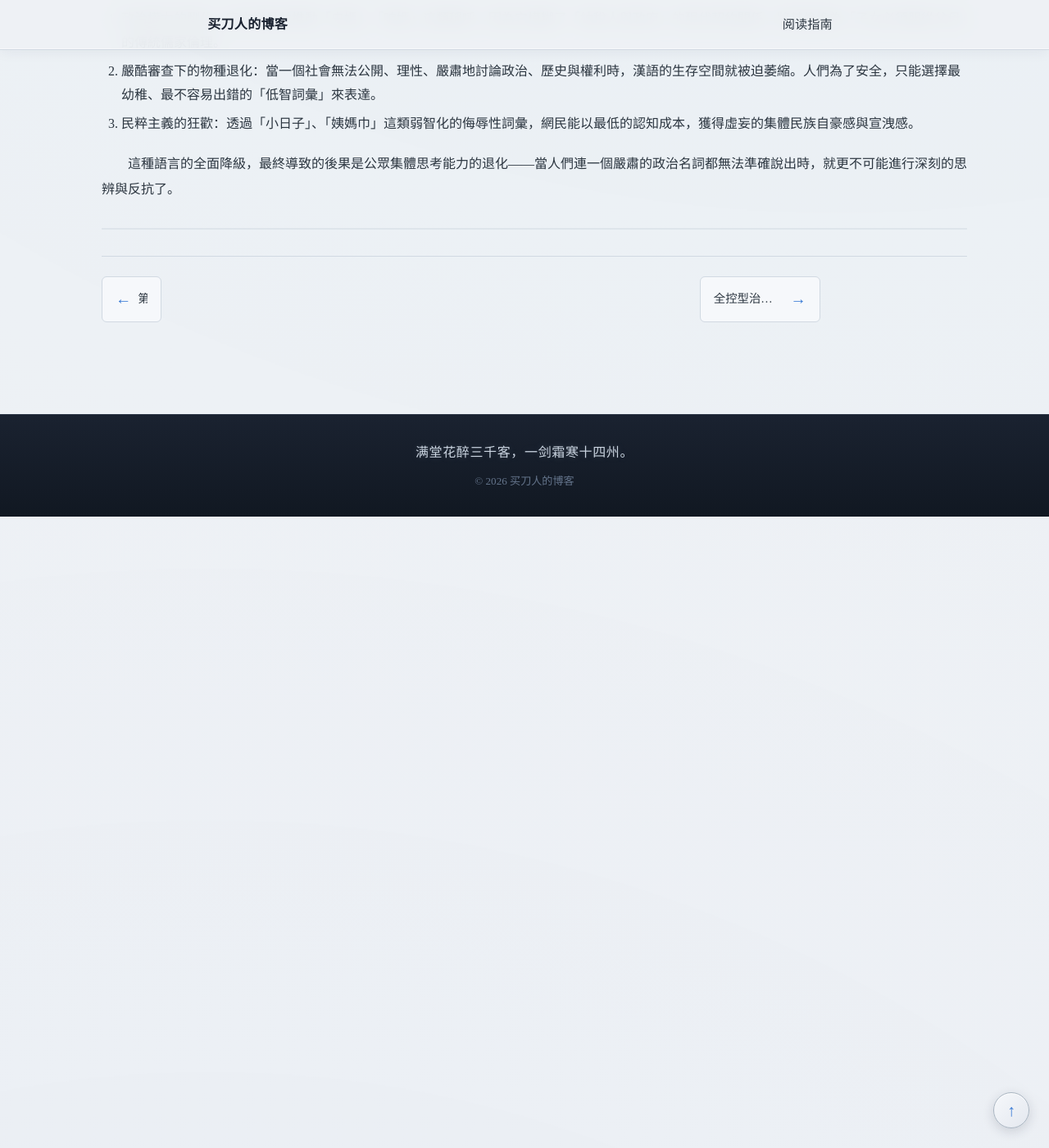
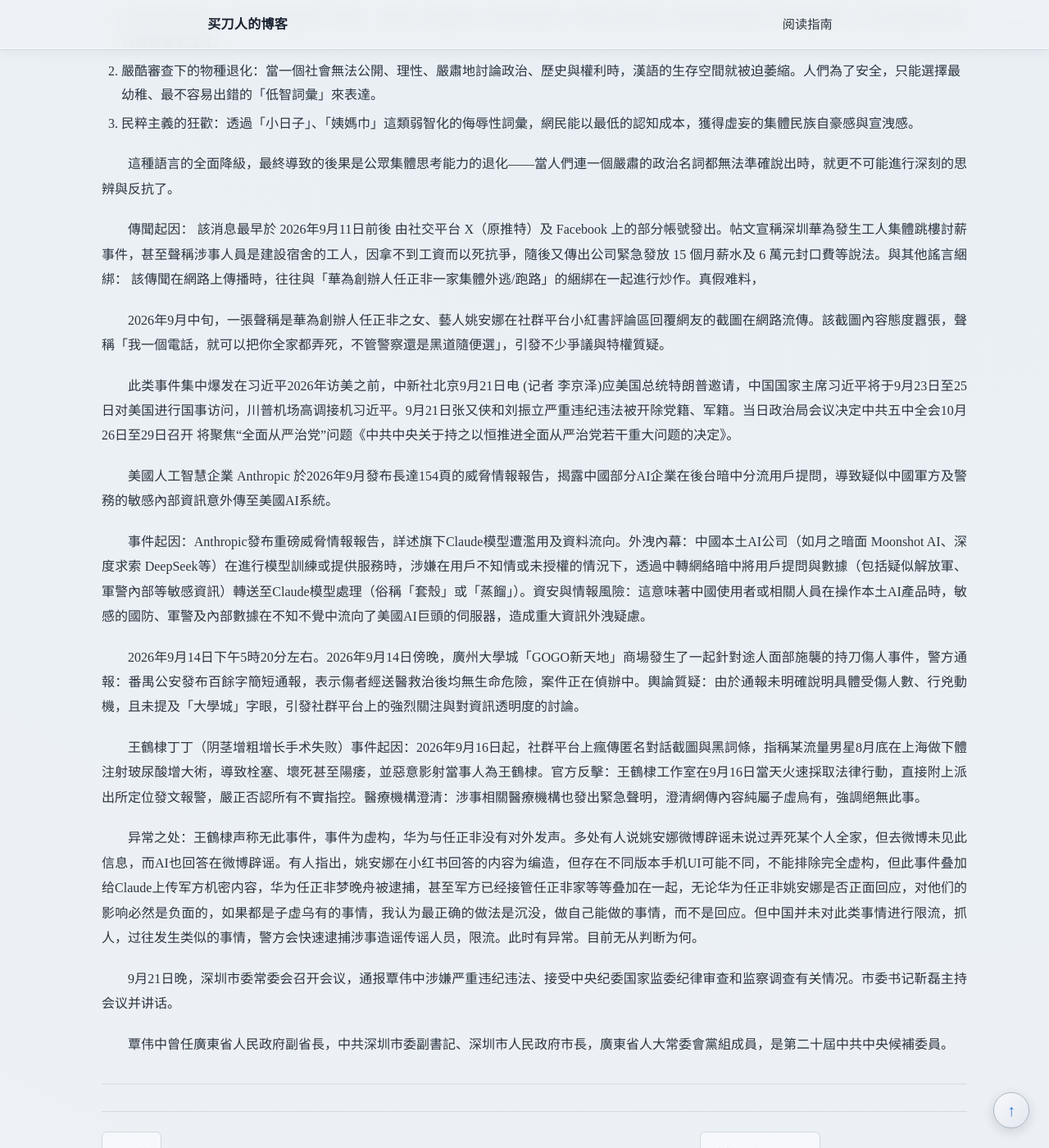
Before and after one commit to maidaoren/maidaoren.github.io, a Jekyll site: the page built from _posts/2026-09-17-资料补充.md, in a window 1280 px wide and 1400 px high, scrolled down 6230 px. Shown: the whole window at 82% size. Built offline with Jekyll 4.4.1, drawn with Linux system fonts in a browser that asks for light colours; nearby versions of some CDN libraries; before the commit the page ends 6860 px from its top, so only the background shows below that.

Commit message:
卖刀人
test

```diff
--- a/_posts/2026-09-17-资料补充.md
+++ b/_posts/2026-09-17-资料补充.md
@@ -189,3 +189,24 @@ date: 2026-09-17
    3. 民粹主義的狂歡：透過「小日子」、「姨媽巾」這類弱智化的侮辱性詞彙，網民能以最低的認知成本，獲得虛妄的集體民族自豪感與宣洩感。
 
 這種語言的全面降級，最終導致的後果是公眾集體思考能力的退化——當人們連一個嚴肅的政治名詞都無法準確說出時，就更不可能進行深刻的思辨與反抗了。
+
+
+傳聞起因： 該消息最早於 2026年9月11日前後 由社交平台 X（原推特）及 Facebook 上的部分帳號發出。帖文宣稱深圳華為發生工人集體跳樓討薪事件，甚至聲稱涉事人員是建設宿舍的工人，因拿不到工資而以死抗爭，隨後又傳出公司緊急發放 15 個月薪水及 6 萬元封口費等說法。與其他謠言綑綁： 該傳聞在網路上傳播時，往往與「華為創辦人任正非一家集體外逃/跑路」的綑綁在一起進行炒作。真假难料，
+
+2026年9月中旬，一張聲稱是華為創辦人任正非之女、藝人姚安娜在社群平台小紅書評論區回覆網友的截圖在網路流傳。該截圖內容態度囂張，聲稱「我一個電話，就可以把你全家都弄死，不管警察還是黑道隨便選」，引發不少爭議與特權質疑。
+
+此类事件集中爆发在习近平2026年访美之前，中新社北京9月21日电 (记者 李京泽)应美国总统特朗普邀请，中国国家主席习近平将于9月23日至25日对美国进行国事访问，川普机场高调接机习近平。9月21日张又侠和刘振立严重违纪违法被开除党籍、军籍。当日政治局会议决定中共五中全会10月26日至29日召开 将聚焦“全面从严治党”问题《中共中央关于持之以恒推进全面从严治党若干重大问题的决定》。
+
+美國人工智慧企業 Anthropic 於2026年9月發布長達154頁的威脅情報報告，揭露中國部分AI企業在後台暗中分流用戶提問，導致疑似中國軍方及警務的敏感內部資訊意外傳至美國AI系統。
+
+事件起因：Anthropic發布重磅威脅情報報告，詳述旗下Claude模型遭濫用及資料流向。外洩內幕：中國本土AI公司（如月之暗面 Moonshot AI、深度求索 DeepSeek等）在進行模型訓練或提供服務時，涉嫌在用戶不知情或未授權的情況下，透過中轉網絡暗中將用戶提問與數據（包括疑似解放軍、軍警內部等敏感資訊）轉送至Claude模型處理（俗稱「套殼」或「蒸餾」）。資安與情報風險：這意味著中國使用者或相關人員在操作本土AI產品時，敏感的國防、軍警及內部數據在不知不覺中流向了美國AI巨頭的伺服器，造成重大資訊外洩疑慮。
+
+2026年9月14日下午5時20分左右。2026年9月14日傍晚，廣州大學城「GOGO新天地」商場發生了一起針對途人面部施襲的持刀傷人事件，警方通報：番禺公安發布百餘字簡短通報，表示傷者經送醫救治後均無生命危險，案件正在偵辦中。輿論質疑：由於通報未明確說明具體受傷人數、行兇動機，且未提及「大學城」字眼，引發社群平台上的強烈關注與對資訊透明度的討論。
+
+王鶴棣丁丁（阴茎增粗增长手术失败）事件起因：2026年9月16日起，社群平台上瘋傳匿名對話截圖與黑詞條，指稱某流量男星8月底在上海做下體注射玻尿酸增大術，導致栓塞、壞死甚至陽痿，並惡意影射當事人為王鶴棣。官方反擊：王鶴棣工作室在9月16日當天火速採取法律行動，直接附上派出所定位發文報警，嚴正否認所有不實指控。醫療機構澄清：涉事相關醫療機構也發出緊急聲明，澄清網傳內容純屬子虛烏有，強調絕無此事。
+
+异常之处：王鶴棣声称无此事件，事件为虚构，华为与任正非没有对外发声。多处有人说姚安娜微博辟谣未说过弄死某个人全家，但去微博未见此信息，而AI也回答在微博辟谣。有人指出，姚安娜在小红书回答的内容为编造，但存在不同版本手机UI可能不同，不能排除完全虚构，但此事件叠加给Claude上传军方机密内容，华为任正非梦晚舟被逮捕，甚至军方已经接管任正非家等等叠加在一起，无论华为任正非姚安娜是否正面回应，对他们的影响必然是负面的，如果都是子虚乌有的事情，我认为最正确的做法是沉没，做自己能做的事情，而不是回应。但中国并未对此类事情进行限流，抓人，过往发生类似的事情，警方会快速逮捕涉事造谣传谣人员，限流。此时有异常。目前无从判断为何。
+
+9月21日晚，深圳市委常委会召开会议，通报覃伟中涉嫌严重违纪违法、接受中央纪委国家监委纪律审查和监察调查有关情况。市委书记靳磊主持会议并讲话。
+
+覃伟中曾任廣東省人民政府副省長，中共深圳市委副書記、深圳市人民政府市長，廣東省人大常委會黨組成員，是第二十屆中共中央候補委員。
```
Also changed, not shown: _posts/2026-09-18-想吃管：全控型治理模型.md (+1 -1 lines).
